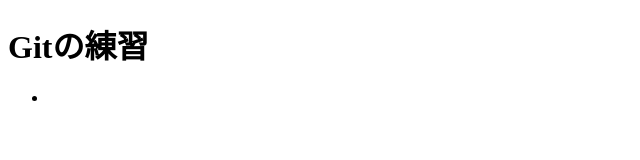
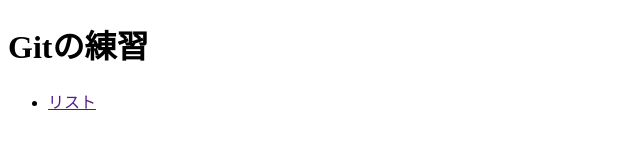
Before and after one commit to saori-ando/git-test, a plain HTML site: page index.html in a window 1280 px wide. Shown: the full height of the page, 0-640 px from the left. Drawn offline with Linux system fonts and the light colour scheme.

Commit message:
aタグの追加

```diff
--- a/index.html
+++ b/index.html
@@ -10,7 +10,8 @@
         <h1 class="header-ttl">Gitの練習</h1>
 
         <nav class="header-nav">
-            <ul class="nav-list"><li class="nav-title"></li></ul>
+            <ul class="nav-list">
+                <li class="nav-title"><a href="" class="nav-link">リスト</a></li></ul>
         </nav>
     </header>
 </body>
```
